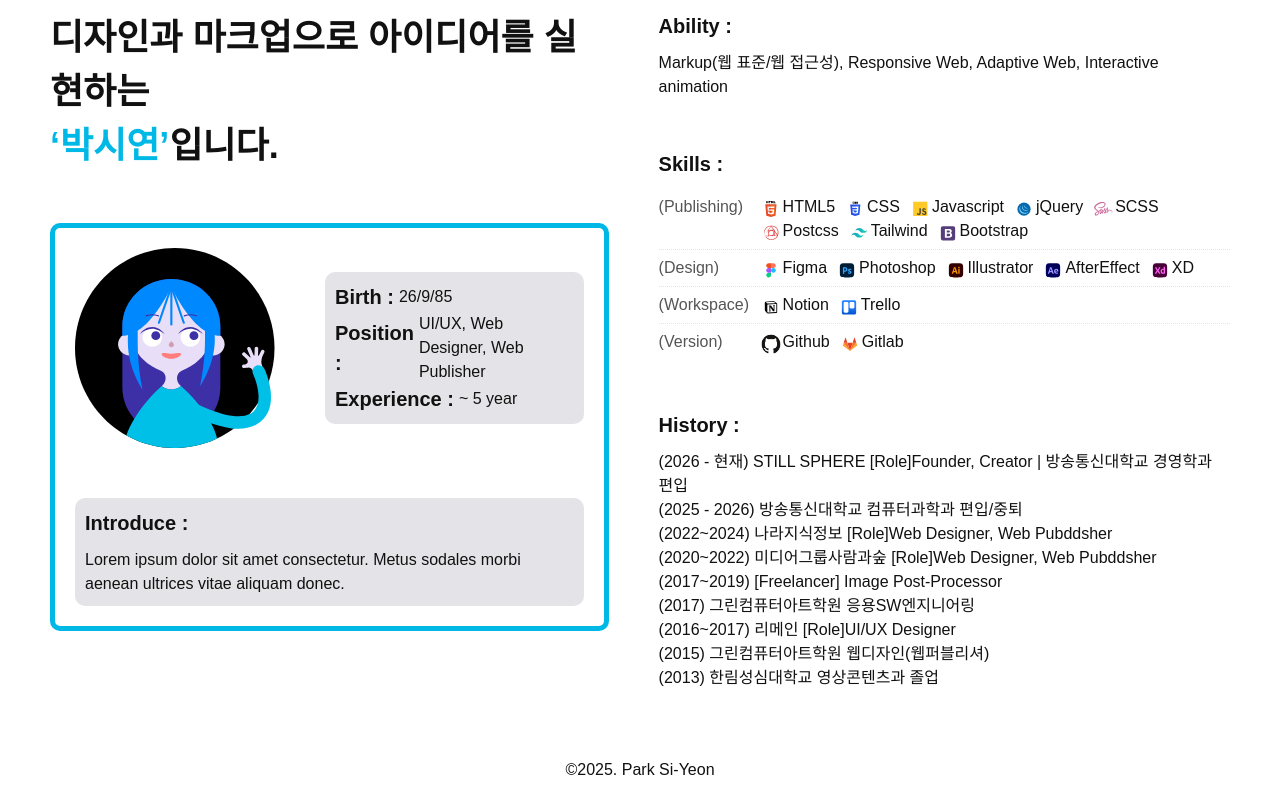
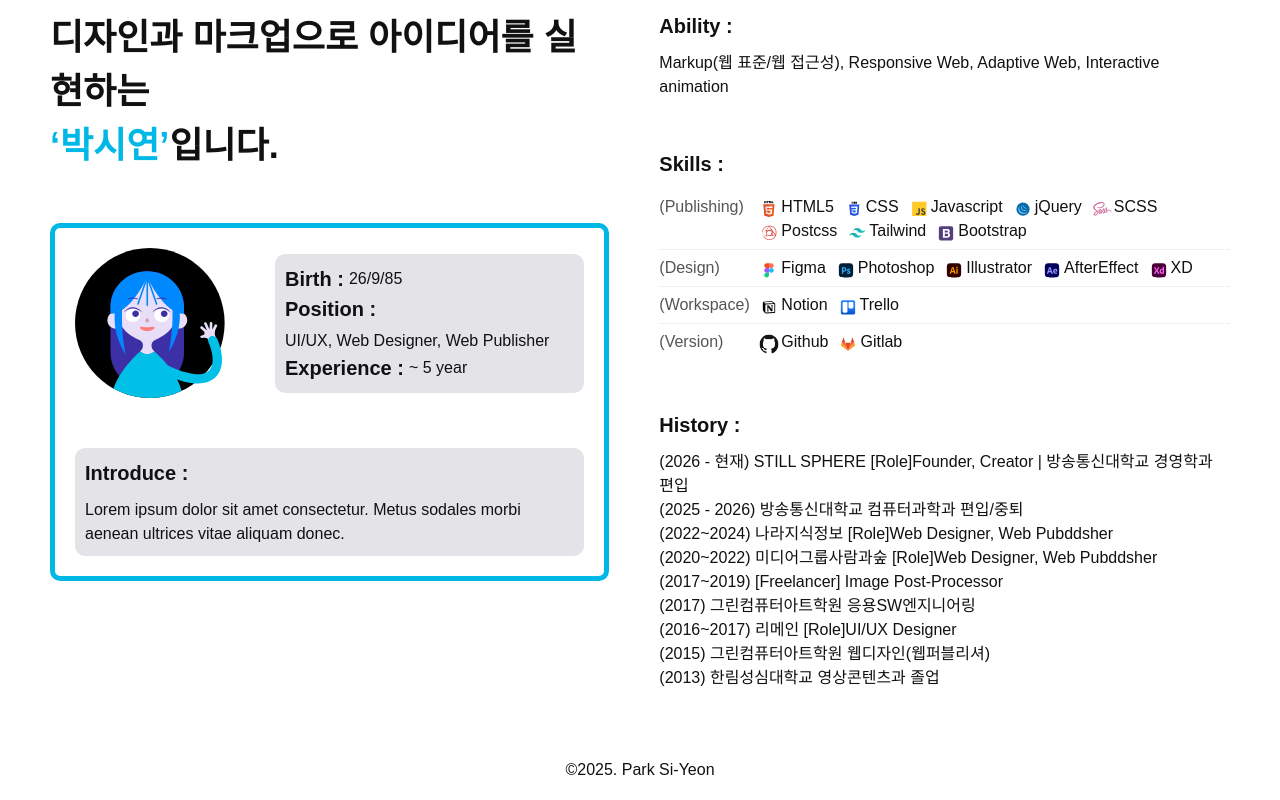
Before and after one commit to tus-park/sypark-site, a React (Vite) app: page / in a window 1280 px wide. Shown: the part 1807-2607 px from the top of the page. Built offline with nearby package versions, Linux system fonts and the light colour scheme; no server answers; the database is empty; a web font is replaced by a local one.

Commit message:
about style edit

```diff
--- a/src/components/About.tsx
+++ b/src/components/About.tsx
@@ -12,7 +12,7 @@ export default function About() {
         {/* profile start */}
         <div className='about__head'><h3>ABOUT 🤔</h3></div>
         <div className='about'>
-          <div className='about__bio'>
+          <div className='introduction'>
             <p className="about__lead">디자인과 마크업으로 아이디어를 실현하는 <br/> <span>&lsquo;박시연&rsquo;</span>입니다.</p>
             <div className="profile">
               <div className="profile__top">
@@ -54,7 +54,7 @@ export default function About() {
               {skills.map((g) => (
                   <dd key={g.category}>
                     <span className="skills__cat">({g.category})</span>
-                    <div>
+                    <div className='skills_list'>
                     {g.items.map((item) => {
                       const Icon = Icons[item as IconName];
                       if (!Icon) {
--- a/src/styles.scss
+++ b/src/styles.scss
@@ -134,17 +134,18 @@ h3{ font-size: $fs-xxlg;}
 .about__detail {display: flex; flex-direction: column; gap: 50px; }
 .profile { border: 5px solid $cyan; border-radius: 10px; padding: 20px; }
 .profile__top { display: flex; gap: 50px; align-items: center; margin-bottom: 50px;}
-.profile__avatar { width: 200px; height: 200px; img{width: 100%; }}
-.profile__meta { background: $gray; padding: 10px; border-radius: 10px; flex: 1;
-  dl{ display: flex; flex-direction: row; align-items: center; justify-content: flex-start; gap: 5px;
+.profile__avatar { width: 150px; height: 150px; img{width: 100%; }}
+.profile__meta { background: $gray; padding: 10px; border-radius: 10px; flex: 1; white-space: nowrap;
+  dl{ display: flex; flex-direction: row; flex-wrap: wrap; align-items: center; justify-content: flex-start; gap: 5px;
     dt{ margin-bottom: 0;}
   }
 }
 .profile__intro { background: $gray; padding: 10px; border-radius: 10px; margin-top: 12px; }
 
-.about__skills dd { display: flex; gap: 12px; padding: 6px 0; border-bottom: 1px dotted $gray;
+.about__skills dd { display: flex; flex-wrap: wrap; gap: 10px; padding: 6px 0; border-bottom: 1px dotted $gray;
   &:last-child{ border-bottom: none;}
 }
+.skills_list{ width: calc(100% - 100px); min-width: 360px;}
 .skills__items{margin-right: 10px; display: inline-block; width: fit-content;}
 .skills__items svg{display: inline-block; width: 20px; height: 20px; object-fit: scale-down; vertical-align: bottom; margin-right: 2px; }
 .skills__cat { width: 90px; flex: none; color: #555; }
@@ -166,10 +167,12 @@ h3{ font-size: $fs-xxlg;}
   // works end
   // about start
   .about { flex-direction: column; }
+  .introduction { flex-direction: column; width: 100%; }
+  .profile{width: 100%;}
   .profile__top{ flex-direction: column; gap: 20px; margin-bottom: 20px;}
   .profile__avatar{ width: 30%; height: fit-content; }
   .profile__meta{ width: 100%;}
-  .about__detail{ gap: 20px;}
+  .about__detail{ width: 100%; gap: 20px; }
   // about end
 
   //modal start
```
